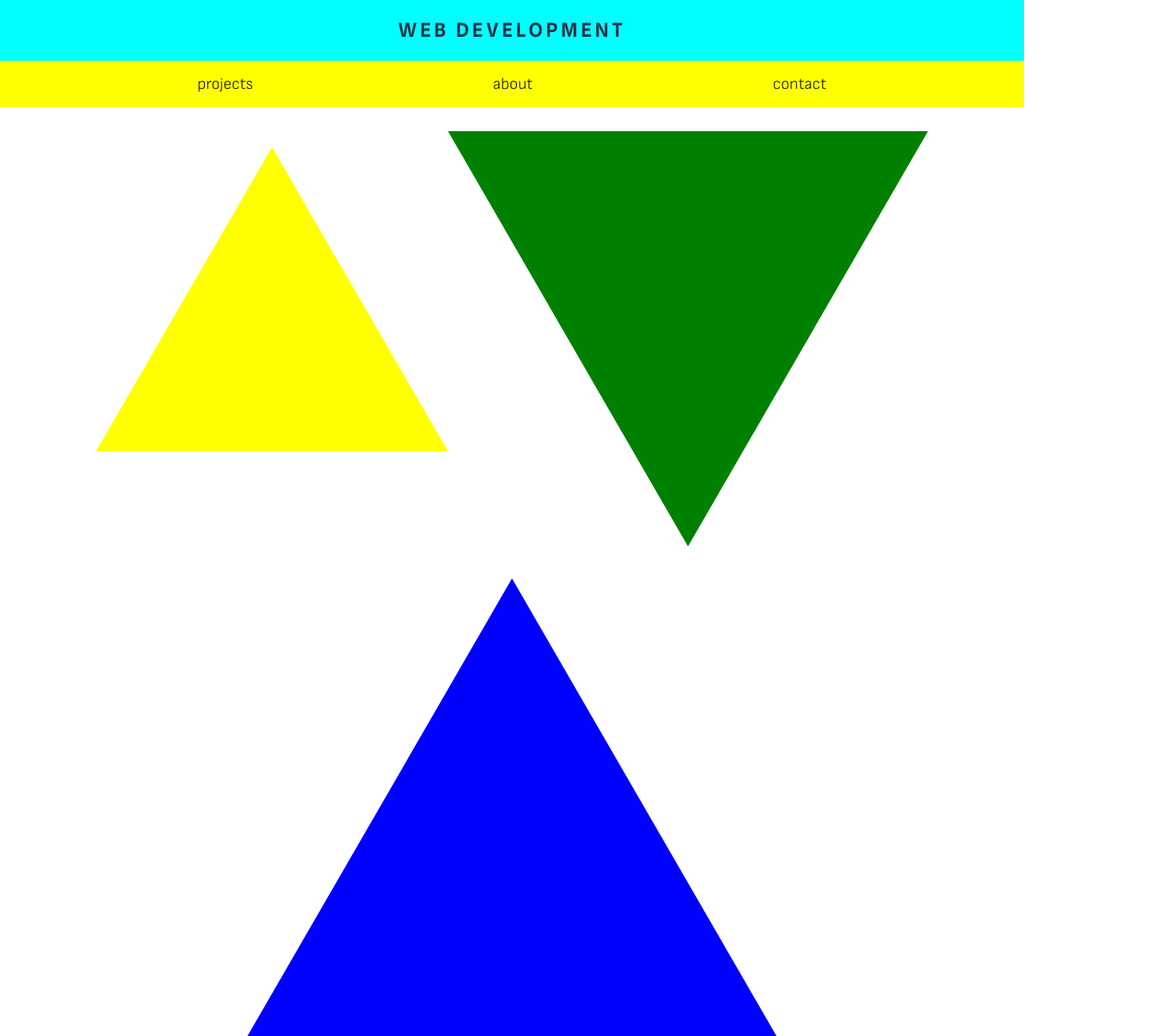
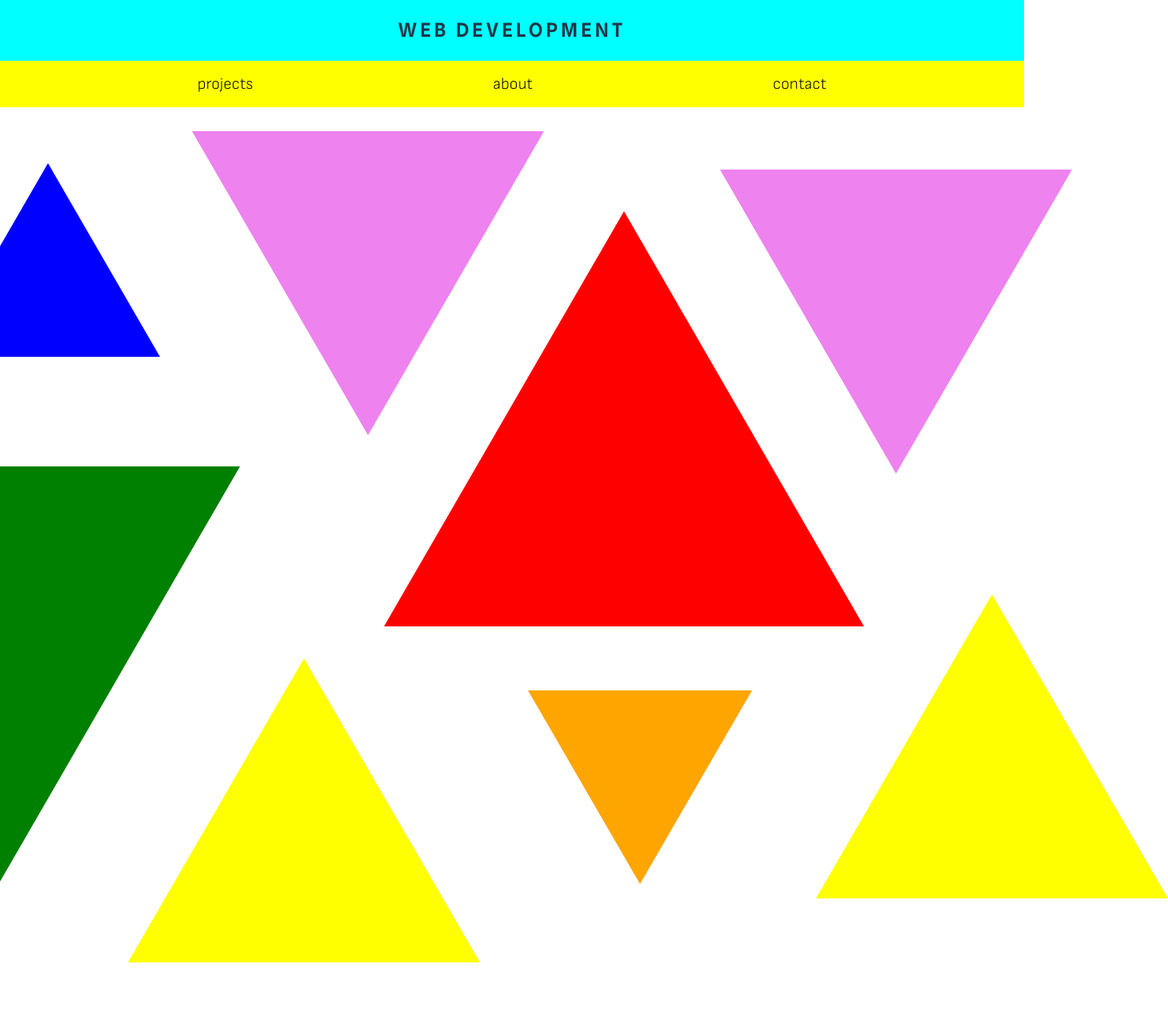
Before and after one commit to chryschi/personal-portfolio, a React (Vite) app: page / in a window 1280 px wide. Shown: the part 120-1415 px from the top of the page at 80% size, 1460 px wide, since content can reach past the window. Built offline with nearby package versions, Linux system fonts and the light colour scheme.

Commit message:
Arrange triangles on projects page

```diff
--- a/src/App.css
+++ b/src/App.css
@@ -97,12 +97,53 @@ nav a:active::after {
 
 .project-triangle-container {
   display: flex;
-  flex-wrap: wrap;
-  justify-content: center;
-
+  flex-direction: column;
+  gap: 3rem;
+  /* justify-content: center; */
   box-sizing: border-box;
   width: 100%;
   padding: 30px;
+}
+
+.project-row {
+  display: flex;
+  justify-content: center;
+}
+
+.position-one {
+  top: 2rem;
+  left: 8rem;
+}
+
+.position-two {
+  left: 10rem;
+}
+
+.position-three {
+  top: 5rem;
+}
+
+.position-four {
+  top: 2.4rem;
+  right: 9rem;
+}
+
+.position-five {
+  top: -8rem;
+  left: -3rem;
+}
+
+.position-six {
+  top: 4rem;
+  left: -10rem;
+}
+
+.position-seven {
+  top: 6rem;
+  left: -7rem;
+}
+.position-eight {
+  left: -3rem;
 }
 
 .small-up {
@@ -129,47 +170,16 @@ nav a:active::after {
   border-top: calc(1.73 * var(--medium-triangle-size)) solid green;
 }
 
-.large-up {
-  border-left: var(--large-triangle-size) solid transparent;
-  border-right: var(--large-triangle-size) solid transparent;
-  border-bottom: calc(1.73 * var(--large-triangle-size)) solid blue;
+.xs-up {
+  border-left: var(--xs-triangle-size) solid transparent;
+  border-right: var(--xs-triangle-size) solid transparent;
+  border-bottom: calc(1.73 * var(--xs-triangle-size)) solid blue;
 }
 
-.large-down {
-  border-left: var(--large-triangle-size) solid transparent;
-  border-right: var(--large-triangle-size) solid transparent;
-  border-top: calc(1.73 * var(--large-triangle-size)) solid orange;
-}
-
-.position-one {
-  top: 20px;
-}
-
-/* .position-two {
-  left: 200px;
-} */
-
-.position-three {
-  top: 40px;
-}
-
-.position-four {
-  top: 50px;
-}
-
-.position-five {
-  top: -80px;
-  /* left: -150px; */
-}
-
-.position-six {
-  top: 80px;
-  /* left: -200px; */
-}
-
-.position-seven {
-  top: 100px;
-  /* left: -150px; */
+.xs-down {
+  border-left: var(--xs-triangle-size) solid transparent;
+  border-right: var(--xs-triangle-size) solid transparent;
+  border-top: calc(1.73 * var(--xs-triangle-size)) solid orange;
 }
 
 main {
--- a/src/index.css
+++ b/src/index.css
@@ -27,6 +27,7 @@
   -webkit-font-smoothing: antialiased;
   -moz-osx-font-smoothing: grayscale;
 
+  --xs-triangle-size: 7rem;
   --small-triangle-size: 11rem;
   --medium-triangle-size: 15rem;
   --large-triangle-size: 20rem;
--- a/src/pages/Projects.jsx
+++ b/src/pages/Projects.jsx
@@ -4,16 +4,18 @@ const Projects = () => {
   return (
     <>
       <div className="project-triangle-container">
-        <div className="triangle position-one small-up"></div>
-        <div className="triangle position-two medium-down"></div>
-        <div className="triangle position-three large-up"></div>
-        <div className="triangle position-four medium-down"></div>
-        <div className="triangle position-five large-down"></div>
-        <div className="triangle position-six medium-up"></div>
-        <div className="triangle position-seven small-down"></div>
-        <div className="triangle position-eight medium-up"></div>
-        <div className="triangle position-seven small-down"></div>
-        <div className="triangle position-eight medium-up"></div>
+        <div className="project-row row-one">
+          <div className="triangle position-one xs-up"></div>
+          <div className="triangle position-two small-down"></div>
+          <div className="triangle position-three medium-up"></div>
+          <div className="triangle position-four small-down"></div>
+        </div>
+        <div className="project-row row-two">
+          <div className="triangle position-five medium-down"></div>
+          <div className="triangle position-six small-up"></div>
+          <div className="triangle position-seven xs-down"></div>
+          <div className="triangle position-eight small-up"></div>
+        </div>
       </div>
     </>
   );
```
